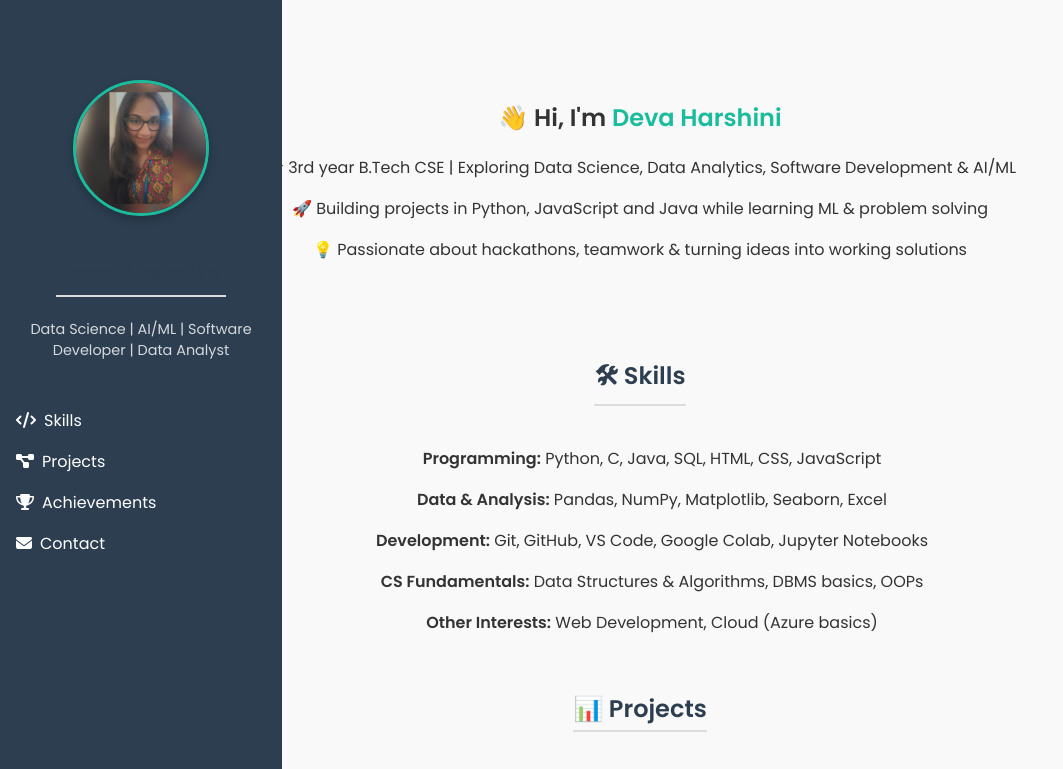
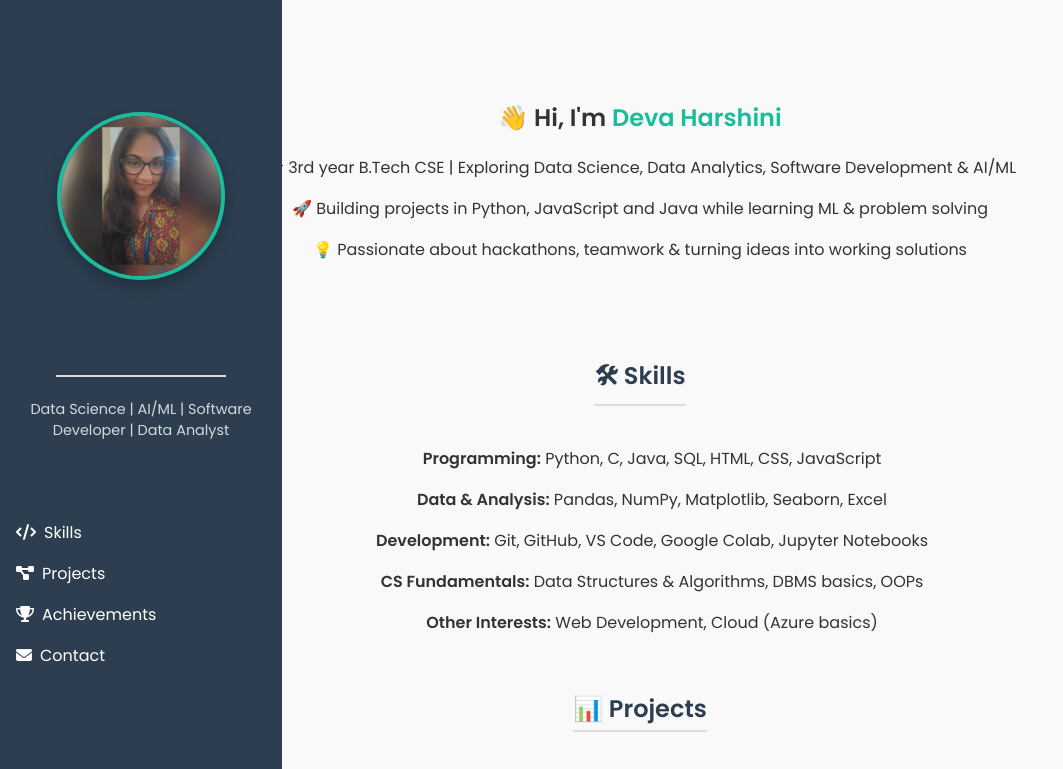
Before and after one commit to deva-harshini/Portfolio, a plain HTML site: page index.html in a window 1280 px wide. Shown: the top 769 px of the page, without its empty margins (0-1063 px from the left). Drawn offline with Linux system fonts and the light colour scheme.

Commit message:
Update styles.css
updation on profile alignment

```diff
--- a/styles.css
+++ b/styles.css
@@ -25,15 +25,18 @@ body {
 
 .sidebar .profile {
   text-align: center;
-  margin-top: 3rem;    /* pushes it down */
+  margin-top: 5rem;   /* push it further down */
+  margin-bottom: 2rem; /* add space before the divider/nav */
+  position: relative;
 }
 
 .sidebar .profile img {
-  width: 130px;
-  height: 130px;
+  width: 160px;       /* increase size */
+  height: 160px;
   border-radius: 50%;
-  border: 3px solid #1abc9c;
-  box-shadow: 0 4px 10px rgba(0,0,0,0.2);
+  border: 4px solid #1abc9c;
+  box-shadow: 0 6px 15px rgba(0,0,0,0.25);
+  margin-bottom: 1rem; /* spacing between picture and text */
 }
 
 
```
